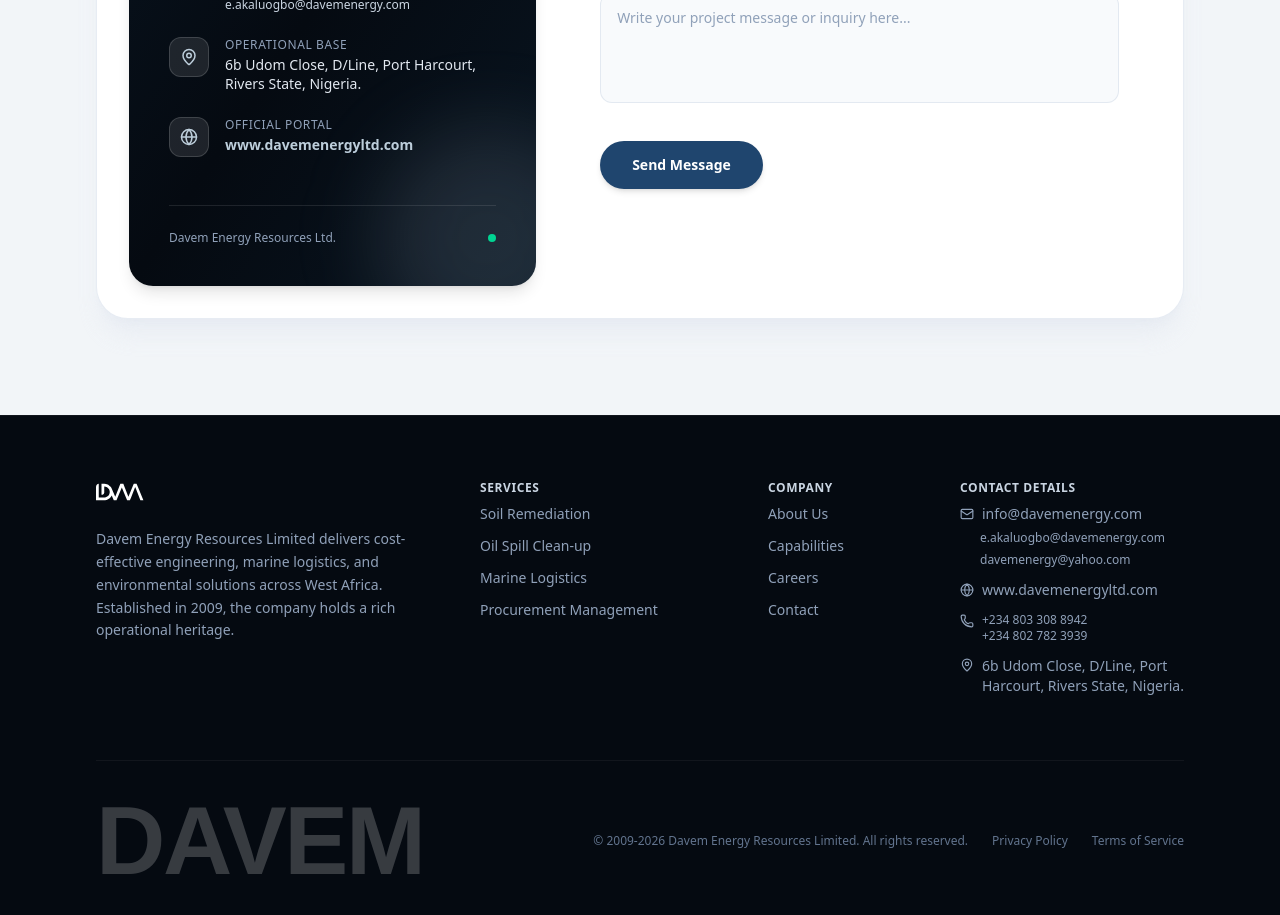
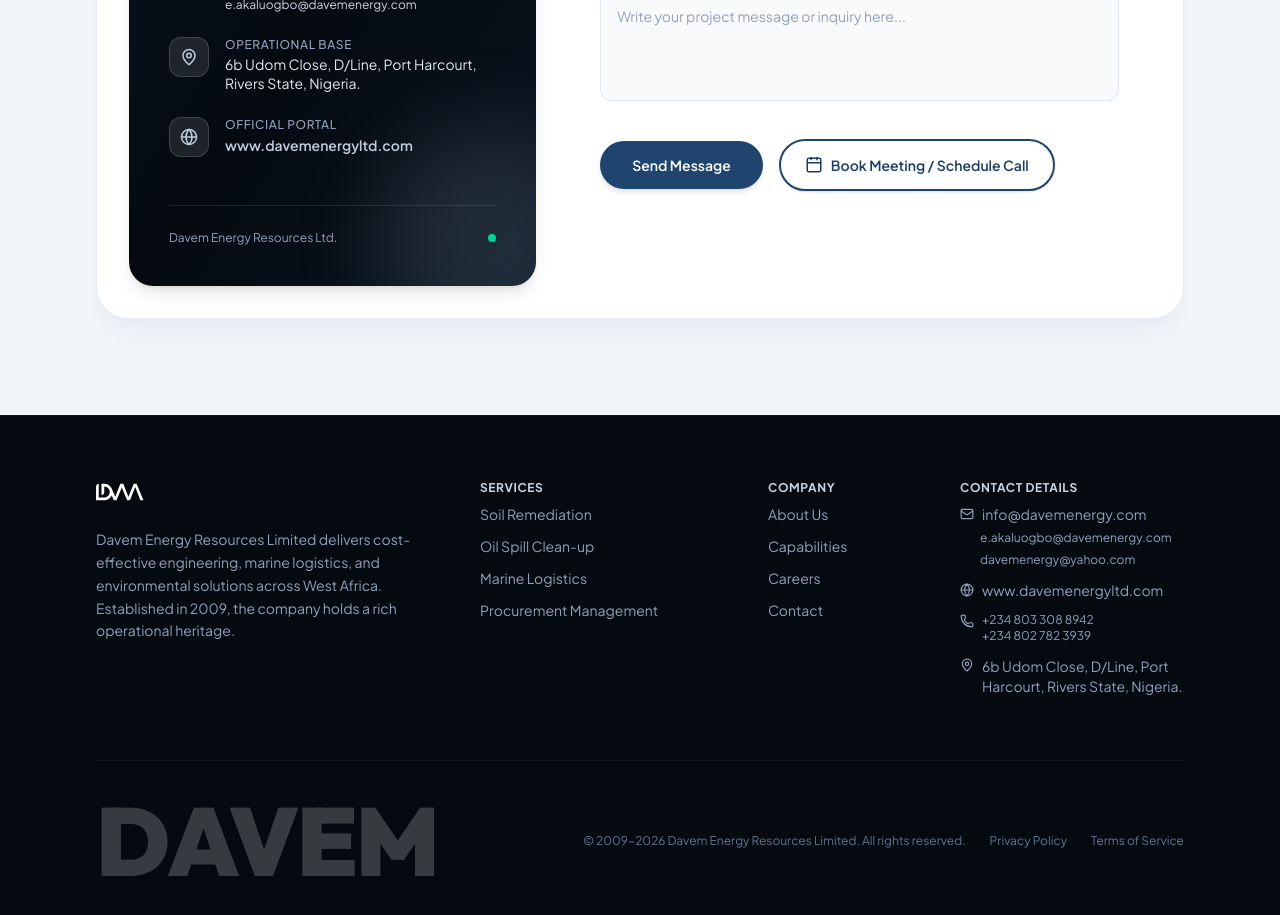
Before and after one commit to opusberedugo/davemltd, a React (Vite) app: page / in a window 1280 px wide. Shown: the part 10240-11155 px from the top of the page. Built offline with nearby package versions, Linux system fonts and the light colour scheme; no server answers.

Commit message:
feat: add services-specific contact and layout components with Calendly integration

```diff
--- a/index.html
+++ b/index.html
@@ -5,6 +5,10 @@
     <link rel="icon" type="image/svg+xml" href="/favicon.svg" />
     <meta name="viewport" content="width=device-width, initial-scale=1.0" />
     <title>Davem Energy Resources Ltd. | Engineering, Marine &amp; Procurement Solutions</title>
+    <!-- Google Fonts -->
+    <link rel="preconnect" href="https://fonts.googleapis.com" />
+    <link rel="preconnect" href="https://fonts.gstatic.com" crossorigin />
+    <link href="https://fonts.googleapis.com/css2?family=Inter:wght@300;400;500;600;700;800&family=Outfit:wght@400;500;600;700;800;900&family=Plus+Jakarta+Sans:ital,wght@0,300;0,400;0,500;0,600;0,700;0,800;1,400&display=swap" rel="stylesheet" />
   </head>
   <body>
     <div id="root"></div>
--- a/package.json
+++ b/package.json
@@ -17,6 +17,7 @@
     "lottie-react": "^2.4.1",
     "lucide-react": "^1.14.0",
     "react": "^19.2.5",
+    "react-calendly": "^4.4.0",
     "react-dom": "^19.2.5",
     "react-router-dom": "^7.18.0",
     "tailwindcss": "^4.2.4"
--- a/src/components/sections/Contact.jsx
+++ b/src/components/sections/Contact.jsx
@@ -1,8 +1,10 @@
 import React, { useState } from "react";
 import { motion, AnimatePresence } from "framer-motion";
-import { Phone, Mail, MapPin, Send, CheckCircle2, Globe, Sparkles } from "lucide-react";
+import { Phone, Mail, MapPin, Send, CheckCircle2, Globe, Sparkles, Calendar } from "lucide-react";
+import { useCalendly } from "../../context/CalendlyContext";
 
 export default function Contact() {
+  const { openCalendly } = useCalendly();
   const [formData, setFormData] = useState({
     name: "",
     email: "",
@@ -249,8 +251,8 @@
                     />
                   </div>
 
-                  {/* Submit Button */}
-                  <div className="pt-2">
+                  {/* Submit & Book Meeting Buttons */}
+                  <div className="pt-2 flex flex-wrap gap-4 items-center">
                     <button
                       type="submit"
                       disabled={isSubmitting}
@@ -264,9 +266,23 @@
                       ) : (
                         <>
                           <span>Send Message</span>
-
                         </>
                       )}
+                    </button>
+
+                    <button
+                      type="button"
+                      onClick={() => openCalendly(undefined, {
+                        email: formData.email,
+                        name: formData.name,
+                        customAnswers: {
+                          a1: formData.subject || "General Contact Inquiry"
+                        }
+                      })}
+                      className="px-6 py-3.5 border-2 border-navy-500 text-navy-600 hover:bg-navy-50 font-sans text-sm font-semibold rounded-full transition-all duration-300 shadow-sm flex items-center justify-center gap-2 cursor-pointer active:scale-95"
+                    >
+                      <Calendar size={18} />
+                      <span>Book Meeting / Schedule Call</span>
                     </button>
                   </div>
                 </motion.form>
--- a/src/components/sections/Hero.jsx
+++ b/src/components/sections/Hero.jsx
@@ -1,11 +1,13 @@
 import React, { useEffect, useState } from 'react';
 import { motion, useAnimation } from 'framer-motion';
+import { useCalendly } from '../../context/CalendlyContext';
 
 const logoPath = "M-0 2848.7c0,0 0,-1564.64 0,-2374.78 0,-125.7 49.93,-246.23 138.8,-335.12 88.89,-88.89 209.44,-138.8 335.12,-138.8 0.02,0 0.02,0 0.02,0l0 1358.94c-2.52,27.89 -3.82,56.13 -3.82,84.63 0,28.52 1.3,56.75 3.82,84.62l0 859.69 941.54 0 0 -0.13c5.2,0.07 10.43,0.13 15.65,0.13 8.98,0 17.93,-0.13 26.85,-0.37 377.17,-10.18 700.34,-234.34 848.17,-553.25 55.21,-119.07 85.99,-251.38 85.99,-390.69 0,-110.4 -19.32,-216.44 -54.84,-314.96 -13.44,-37.26 -29.19,-73.46 -47.07,-108.41 -111.09,-217.03 -304.88,-386.29 -540.59,-467.75 -91.65,-31.66 -189.69,-50.06 -291.66,-52.8 -8.92,-0.25 -17.87,-0.37 -26.85,-0.37 -5.22,0 -10.45,0.03 -15.65,0.12 0,0 0,583.93 0,1000.6 0,108.96 -43.29,213.44 -120.33,290.48 -77.04,77.05 -181.53,120.33 -290.48,120.33 -41.6,0 -68.92,0 -68.92,0l0 -1910.81 439.21 0c13.54,0 27.06,0.17 40.52,0.54 153.79,4.15 301.64,31.91 439.93,79.69 355.55,122.83 647.82,378.14 815.39,705.51l635.49 1463.7 885.93 -2249.44 516.89 0 890.13 2278.09 897.22 -2278.09 498.34 0 1193.13 2848.7 -514.99 0 -925.2 -2283.86 -899.47 2283.86 -494.82 0 -917.96 -2266.05 -892.49 2266.05 -485.62 0 -362.54 -835.06c-223.03,481.02 -710.47,819.14 -1279.36,834.52 -13.46,0.34 -26.98,0.54 -40.52,0.54l-1374.96 0z";
 
 const paths = [logoPath];
 
 export default function Hero({ onAnimationComplete }) {
+  const { openCalendly } = useCalendly();
   const [animationPhase, setAnimationPhase] = useState('hidden');
   const [showText, setShowText] = useState(false);
   const [isMobile, setIsMobile] = useState(false);
@@ -216,22 +218,24 @@
 
         {/* CTA Buttons */}
         <div className="flex flex-wrap gap-4 mt-8">
-          <motion.button
+          <motion.a
+            href="#services"
             initial={{ opacity: 0, y: 20, scale: 0.95 }}
             animate={showText ? { opacity: 1, y: 0, scale: 1 } : { opacity: 0, y: 20, scale: 0.95 }}
             transition={{ duration: 0.5, ease: "easeOut", delay: 1.0 }}
-            className="px-6 py-3 md:px-8 md:py-4 text-sm md:text-base text-white border-navy-600 border-2 bg-navy-600 rounded-full font-semibold transition-all shadow-lg hover:bg-navy-700 hover:border-navy-700 hover:text-white cursor-pointer"
+            className="px-6 py-3 md:px-8 md:py-4 text-sm md:text-base text-white border-navy-600 border-2 bg-navy-600 rounded-full font-semibold transition-all shadow-lg hover:bg-navy-700 hover:border-navy-700 hover:text-white cursor-pointer inline-flex items-center justify-center text-decoration-none"
           >
             Learn More
-          </motion.button>
+          </motion.a>
 
           <motion.button
+            onClick={() => openCalendly()}
             initial={{ opacity: 0, y: 20, scale: 0.95 }}
             animate={showText ? { opacity: 1, y: 0, scale: 1 } : { opacity: 0, y: 20, scale: 0.95 }}
             transition={{ duration: 0.5, ease: "easeOut", delay: 1.0 }}
             className="px-6 py-3 md:px-8 md:py-4 text-sm md:text-base text-steel-500 border-steel-500 border-2 rounded-full font-semibold transition-all shadow-lg hover:bg-steel-500 hover:text-white cursor-pointer"
           >
-            Get Quote
+            Book Call / Get Quote
           </motion.button>
         </div>
       </motion.div>
--- a/src/components/sections/Services.jsx
+++ b/src/components/sections/Services.jsx
@@ -2,6 +2,7 @@
 import { motion } from "framer-motion";
 import { Link } from "react-router-dom";
 import Grid from "../layout/Grid";
+import { useCalendly } from "../../context/CalendlyContext";
 
 const servicesData = [
   {
@@ -56,6 +57,7 @@
 ];
 
 export default function Services() {
+  const { openCalendly } = useCalendly();
   const [activeServiceIndex, setActiveServiceIndex] = useState(0);
   const serviceRefs = useRef([]);
   const mobileTabContainerRef = useRef(null);
@@ -302,7 +304,11 @@
                       View Details
                     </Link>
                     <button
-                      onClick={() => window.location.href = `mailto:info@davemenergy.com?subject=Appointment Booking - ${service.title}`}
+                      onClick={() => openCalendly(undefined, {
+                        customAnswers: {
+                          a1: `Booking for Service: ${service.title}`
+                        }
+                      })}
                       className="w-full sm:w-auto px-5 py-3 border border-steel-400 text-steel-700 bg-transparent font-sans text-sm font-semibold rounded-full hover:bg-steel-200 hover:text-navy-700 transition-all duration-300 shadow-sm cursor-pointer active:scale-95 flex items-center justify-center text-center"
                     >
                       Book Appointment
--- a/src/components/sections/ServicesContact.jsx
+++ b/src/components/sections/ServicesContact.jsx
@@ -1,8 +1,10 @@
 import React, { useState } from "react";
 import { motion, AnimatePresence } from "framer-motion";
-import { Send, CheckCircle2, Mail, Sparkles } from "lucide-react";
+import { Send, CheckCircle2, Mail, Sparkles, Calendar } from "lucide-react";
+import { useCalendly } from "../../context/CalendlyContext";
 
 export default function ServicesContact({ service }) {
+  const { openCalendly } = useCalendly();
   const [formData, setFormData] = useState({
     firstName: "",
     lastName: "",
@@ -76,8 +78,21 @@
               </p>
             </div>
 
-            {/* Direct Contact Button */}
-            <div className="pt-4">
+            {/* Direct Contact & Calendly Booking Buttons */}
+            <div className="pt-4 flex flex-wrap gap-3">
+              <button
+                type="button"
+                onClick={() => openCalendly(undefined, {
+                  customAnswers: {
+                    a1: `Inquiry for ${service?.title || "Service"}`
+                  }
+                })}
+                className="px-6 py-3.5 bg-cyan-500 hover:bg-cyan-400 text-navy-950 font-sans text-xs font-bold uppercase tracking-wider rounded-xl transition-all shadow-lg shadow-cyan-500/20 flex items-center gap-2.5 active:scale-95 cursor-pointer"
+              >
+                <span>Book Appointment</span>
+                <Calendar size={16} />
+              </button>
+
               <a
                 href={`mailto:info@davemenergy.com?subject=Inquiry for ${service?.title || "Service"}`}
                 className="px-6 py-3.5 bg-white/10 hover:bg-white/20 border border-white/15 text-white font-sans text-xs font-bold uppercase tracking-wider rounded-xl transition-all backdrop-blur flex items-center gap-2.5 shadow-md active:scale-95 cursor-pointer"
--- a/src/components/sections/ServicesHero.jsx
+++ b/src/components/sections/ServicesHero.jsx
@@ -1,8 +1,19 @@
 import React from "react";
 import { motion } from "framer-motion";
 import { ArrowRight } from "lucide-react";
+import { useCalendly } from "../../context/CalendlyContext";
 
 export default function ServicesHero({ service }) {
+  const { openCalendly } = useCalendly();
+
+  const handleDiscussProject = () => {
+    openCalendly(undefined, {
+      customAnswers: {
+        a1: `Project Inquiry: ${service?.title || "General Service"}`
+      }
+    });
+  };
+
   return (
     <section id="services-hero" className="relative pt-32 lg:pt-40 min-h-[80vh] lg:min-h-[90vh] flex items-center bg-navy-950 overflow-hidden">
       {/* Full-width image background with linear-radial mask overlay */}
@@ -33,12 +44,12 @@
 
           {/* Desktop CTA (above 768px) */}
           <div className="mt-8 hidden min-[769px]:flex flex-wrap gap-4">
-            <a
-              href="mailto:info@davemenergy.com"
+            <button
+              onClick={handleDiscussProject}
               className="px-8 py-3.5 border-2 border-white text-white hover:bg-white hover:text-navy-950 rounded-full font-sans font-bold transition-all shadow-lg active:scale-95 flex items-center gap-2 cursor-pointer text-sm"
             >
               Discuss the Project <ArrowRight size={16} />
-            </a>
+            </button>
           </div>
         </div>
 
@@ -75,12 +86,12 @@
 
         {/* Mobile CTA (768px and below - placed last after Service Overview) */}
         <div className="min-[769px]:hidden flex w-full">
-          <a
-            href="mailto:info@davemenergy.com"
+          <button
+            onClick={handleDiscussProject}
             className="w-full px-8 py-3.5 border-2 border-white text-white hover:bg-white hover:text-navy-950 rounded-full font-sans font-bold transition-all shadow-lg active:scale-95 flex items-center justify-center gap-2 cursor-pointer text-sm text-center"
           >
             Discuss the Project <ArrowRight size={16} />
-          </a>
+          </button>
         </div>
       </div>
     </section>
--- a/src/components/sections/ServicesSplitCard.jsx
+++ b/src/components/sections/ServicesSplitCard.jsx
@@ -1,8 +1,19 @@
 import React from "react";
 import { ArrowRight } from "lucide-react";
+import { useCalendly } from "../../context/CalendlyContext";
 
 export default function ServicesSplitCard({ service }) {
+  const { openCalendly } = useCalendly();
+
   if (!service) return null;
+
+  const handleDiscussProject = () => {
+    openCalendly(undefined, {
+      customAnswers: {
+        a1: `Site Scale Discussion: ${service?.title || "Integrated Systems"}`
+      }
+    });
+  };
 
   return (
     <section className="py-24 px-6 md:px-12 lg:px-24 bg-steel-50 border-t border-slate-200/40">
@@ -26,12 +37,12 @@
             </div>
 
             <div className="mt-12">
-              <a
-                href="mailto:info@davemenergy.com"
-                className="inline-flex items-center gap-2 text-navy-500 hover:text-navy-700 font-sans font-bold text-sm transition-colors cursor-pointer group"
+              <button
+                onClick={handleDiscussProject}
+                className="inline-flex items-center gap-2 text-navy-500 hover:text-navy-700 font-sans font-bold text-sm transition-colors cursor-pointer group bg-transparent border-none p-0"
               >
                 Discuss the Project <ArrowRight size={16} className="group-hover:translate-x-1 transition-transform" />
-              </a>
+              </button>
             </div>
           </div>
 
--- /dev/null
+++ b/src/context/CalendlyContext.jsx
@@ -0,0 +1,50 @@
+import React, { createContext, useContext, useState } from "react";
+import { PopupModal } from "react-calendly";
+
+const CalendlyContext = createContext(null);
+
+// Default Calendly scheduling link (can be overridden via environment variable or per call)
+export const DEFAULT_CALENDLY_URL =
+  import.meta.env.VITE_CALENDLY_URL || "https://calendly.com/davemenergy";
+
+export function CalendlyProvider({ children }) {
+  const [isOpen, setIsOpen] = useState(false);
+  const [calendlyUrl, setCalendlyUrl] = useState(DEFAULT_CALENDLY_URL);
+  const [prefill, setPrefill] = useState({});
+
+  /**
+   * Open the Calendly modal.
+   * @param {string} [customUrl] - Optional custom Calendly event URL.
+   * @param {object} [customPrefill] - Optional prefill info (email, name, etc.).
+   */
+  const openCalendly = (customUrl, customPrefill = {}) => {
+    setCalendlyUrl(customUrl || DEFAULT_CALENDLY_URL);
+    setPrefill(customPrefill);
+    setIsOpen(true);
+  };
+
+  const closeCalendly = () => {
+    setIsOpen(false);
+  };
+
+  return (
+    <CalendlyContext.Provider value={{ isOpen, openCalendly, closeCalendly }}>
+      {children}
+      <PopupModal
+        url={calendlyUrl}
+        onModalClose={closeCalendly}
+        open={isOpen}
+        rootElement={document.getElementById("root") || document.body}
+        prefill={prefill}
+      />
+    </CalendlyContext.Provider>
+  );
+}
+
+export function useCalendly() {
+  const context = useContext(CalendlyContext);
+  if (!context) {
+    throw new Error("useCalendly must be used within a CalendlyProvider");
+  }
+  return context;
+}
--- a/src/index.css
+++ b/src/index.css
@@ -1,10 +1,11 @@
+@import url('https://fonts.googleapis.com/css2?family=Inter:wght@300;400;500;600;700;800&family=Outfit:wght@400;500;600;700;800;900&family=Plus+Jakarta+Sans:ital,wght@0,300;0,400;0,500;0,600;0,700;0,800;1,400&display=swap');
 @import "tailwindcss";
 
 @theme {
-/* ── Google Sans ──────────────────────────────────────────────────────── */
-  --font-sans:    "Google Sans", ui-sans-serif, system-ui, sans-serif;
-  --font-display: "Google Sans Display", "Google Sans", ui-sans-serif, sans-serif;
-  --font-mono:    "Google Sans Mono", ui-monospace, "Courier New", monospace;
+/* ── Modern Premium Online Google Fonts ───────────────────────────────── */
+  --font-sans:    "Plus Jakarta Sans", "Inter", "Google Sans", ui-sans-serif, system-ui, sans-serif;
+  --font-display: "Outfit", "Plus Jakarta Sans", "Google Sans Display", ui-sans-serif, sans-serif;
+  --font-mono:    ui-monospace, "Courier New", monospace;
 
   /* Navy - Base #1F456E */
   --color-navy-50: #eff3f7;
--- a/src/main.jsx
+++ b/src/main.jsx
@@ -3,11 +3,14 @@
 import { BrowserRouter } from 'react-router-dom'
 import './index.css'
 import App from './App.jsx'
+import { CalendlyProvider } from './context/CalendlyContext.jsx'
 
 createRoot(document.getElementById('root')).render(
   <StrictMode>
     <BrowserRouter>
-      <App />
+      <CalendlyProvider>
+        <App />
+      </CalendlyProvider>
     </BrowserRouter>
   </StrictMode>,
 )
```
Also changed, not shown: 1 other file (tests, documents, lock files or other folders).
